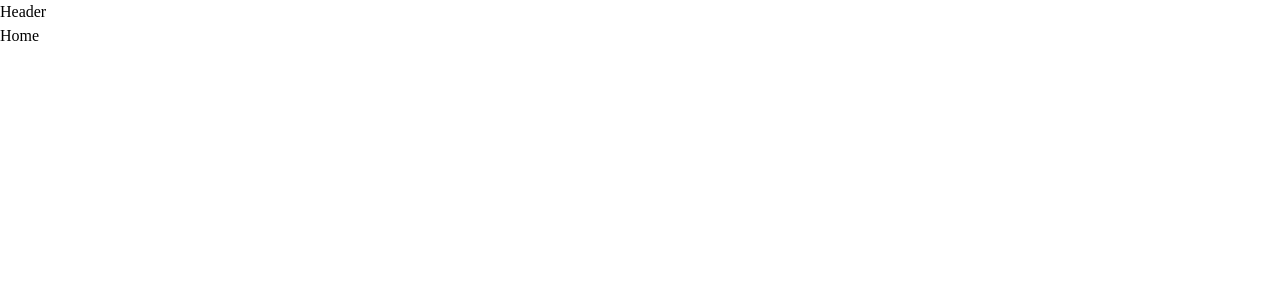
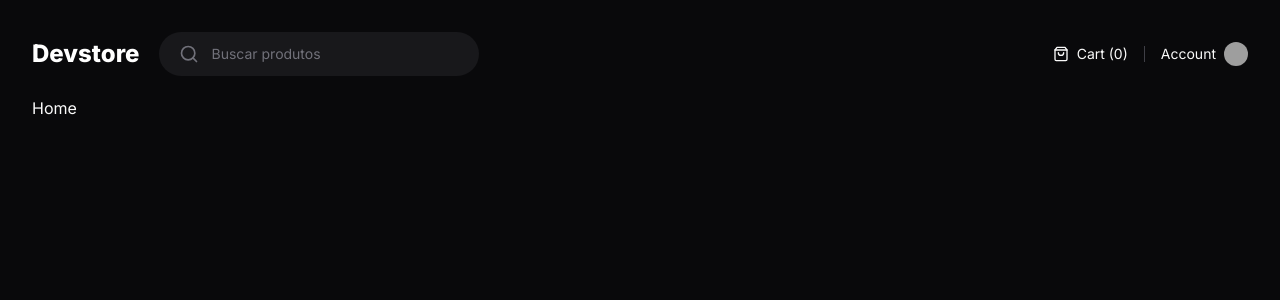
Before and after one commit to Eduardo-SO/devstore, a Next.js app: page / in a window 1280 px wide. Shown: the top 300 px of the page. Built offline with nearby package versions, Linux system fonts and the light colour scheme; grey boxes are pictures that could not be loaded.

Commit message:
feat: add header component

```diff
--- a/next.config.mjs
+++ b/next.config.mjs
@@ -1,4 +1,13 @@
 /** @type {import('next').NextConfig} */
-const nextConfig = {};
+const nextConfig = {
+  images: {
+    remotePatterns: [
+      {
+        protocol: 'https',
+        hostname: 'github.com',
+      },
+    ],
+  },
+}
 
-export default nextConfig;
+export default nextConfig
--- a/package.json
+++ b/package.json
@@ -9,6 +9,7 @@
     "lint": "next lint"
   },
   "dependencies": {
+    "lucide-react": "^0.379.0",
     "next": "14.2.3",
     "react": "^18",
     "react-dom": "^18"
--- a/src/app/(store)/layout.tsx
+++ b/src/app/(store)/layout.tsx
@@ -6,7 +6,7 @@
   children: React.ReactNode
 }>) {
   return (
-    <div>
+    <div className="mx-auto min-h-screen grid w-full max-w-[1600px] grid-rows-[min-content_max-content] gap-5 p-8">
       <Header />
       {children}
     </div>
--- a/src/app/layout.tsx
+++ b/src/app/layout.tsx
@@ -14,8 +14,8 @@
   children: React.ReactNode
 }>) {
   return (
-    <html lang="pt-br">
-      <body className={inter.variable}>{children}</body>
+    <html className={inter.variable} lang="pt-br">
+      <body className="bg-zinc-950 text-zinc-50 antialiased">{children}</body>
     </html>
   )
 }
--- a/src/components/header.tsx
+++ b/src/components/header.tsx
@@ -1,3 +1,44 @@
+import { Search, ShoppingBag } from 'lucide-react'
+import Image from 'next/image'
+import Link from 'next/link'
+
 export function Header() {
-  return <div>Header</div>
+  return (
+    <div className="flex items-center justify-between">
+      <div className="flex items-center gap-5">
+        <Link href="/" className="text-2xl font-extrabold text-white">
+          Devstore
+        </Link>
+
+        <form className="flex w-[320px] items-center gap-3 rounded-full bg-zinc-900 px-5 py-3 ring-zinc-700">
+          <Search className="w-5 h-5 text-zinc-500" />
+
+          <input
+            placeholder="Buscar produtos"
+            className="flex-1 bg-transparent text-sm outline-none placeholder:text-zinc-500"
+          />
+        </form>
+      </div>
+      <div className="flex items-center gap-4">
+        <div className="flex items-center gap-2">
+          <ShoppingBag className="h-4 w-4" />
+
+          <span className="text-sm">Cart (0)</span>
+        </div>
+
+        <div className="h-4 w-px bg-zinc-700" />
+
+        <Link href="/" className="flex items-center gap-2 hover:underline">
+          <span className="text-sm">Account</span>
+          <Image
+            alt=""
+            src="https://github.com/eduardo-so.png"
+            className="h-6 w-6 rounded-full"
+            width={24}
+            height={24}
+          />
+        </Link>
+      </div>
+    </div>
+  )
 }
```
Also changed, not shown: 1 other file (tests, documents, lock files or other folders).
